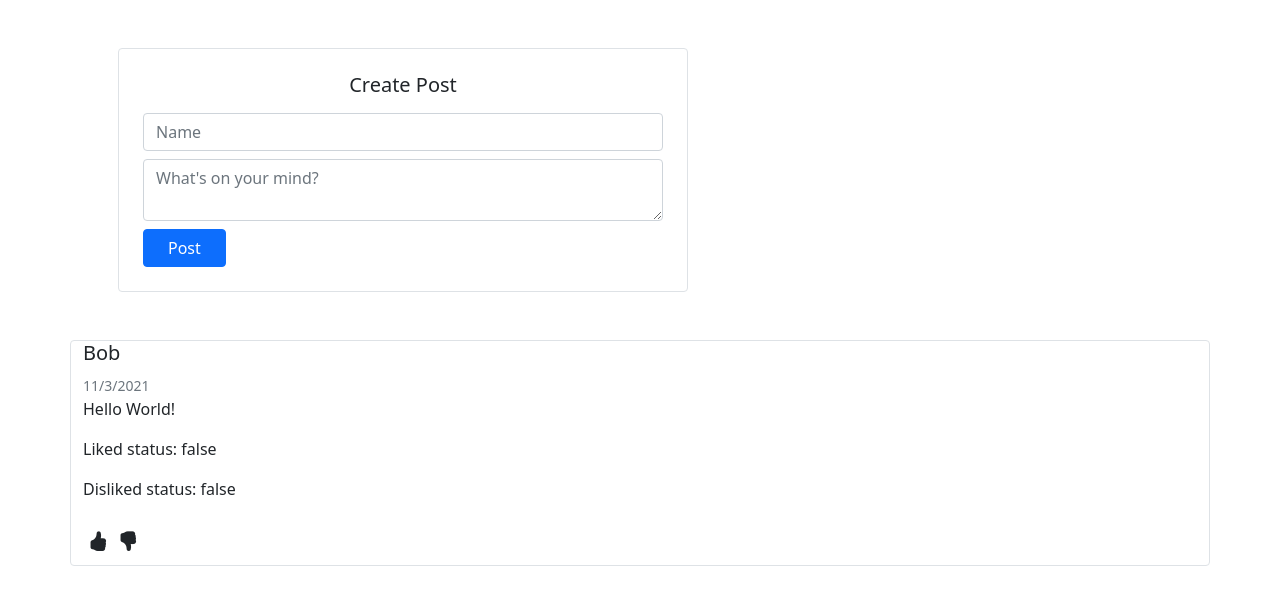
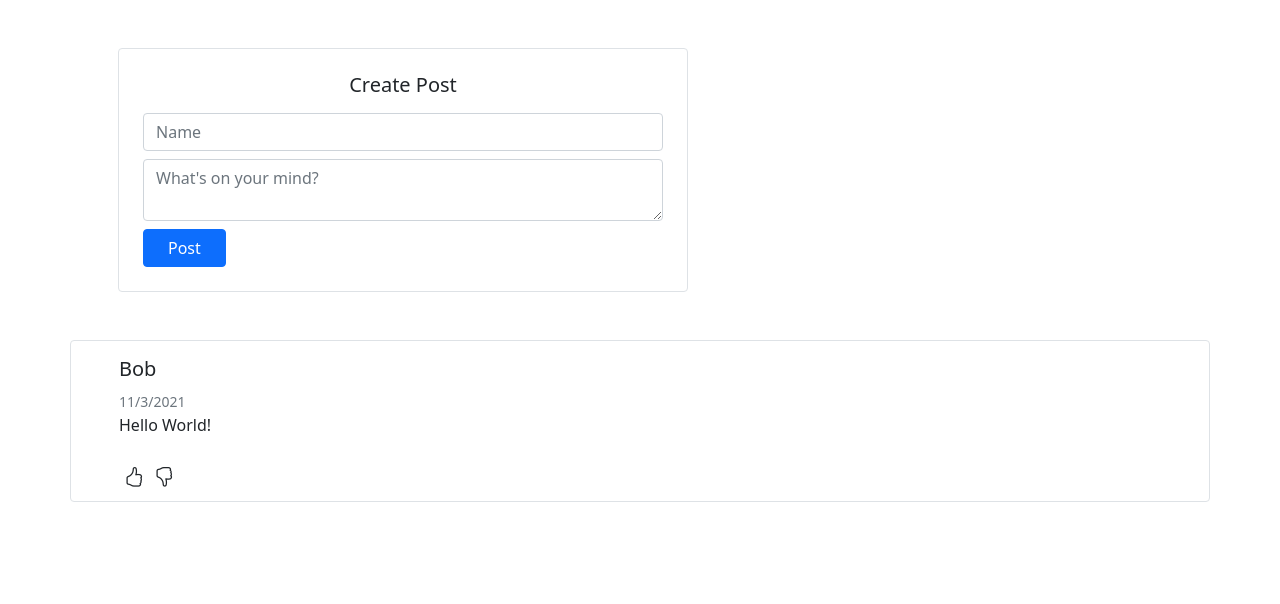
Before and after one commit to Elizabeth-Giovanniello/SocialFeed, a React (Create React App) app: page / in a window 1280 px wide. Shown: the top 604 px of the page. Built offline with nearby package versions, Linux system fonts and the light colour scheme.

Commit message:
Refactored like/dislike buttons to change colors when clicked. Altered functionality so that a post cannot be both liked and disliked, but a user can reset to neutral by clicking again on the like or dislike button.

```diff
--- a/src/Components/AddPost/AddPostForm.jsx
+++ b/src/Components/AddPost/AddPostForm.jsx
@@ -23,10 +23,10 @@ const AddPostForm = (props) => {
             <h5 className="text-center mb-3">Create Post</h5>
             <form onSubmit={handleSubmit.bind(this)} className='form-grid'>
                 <div className="form-group">
-                    <input type="text" className='form-control' placeholder="Name" value={posterName} onChange={(event) => setPosterName(event.target.value)}/>
+                    <input type="text" className='form-control' placeholder="Name" value={posterName} onChange={(event) => setPosterName(event.target.value)} required/>
                 </div>
                 <div className="form-group">
-                    <textarea className='form-control mt-2' placeholder="What's on your mind?" value={content} onChange={(event) => setContent(event.target.value)}></textarea>
+                    <textarea className='form-control mt-2' placeholder="What's on your mind?" value={content} onChange={(event) => setContent(event.target.value)} required></textarea>
                 </div>
                 <button className="btn btn-primary mt-2 px-4" type="submit">Post</button>
             </form>
--- a/src/Components/SinglePost/SinglePost.jsx
+++ b/src/Components/SinglePost/SinglePost.jsx
@@ -6,41 +6,27 @@ const SinglePost = (props) => {
     const [likedStatus, setLikedStatus] = useState(false);
     const [dislikedStatus, setDislikedStatus] = useState(false);
 
-    // function toggleLike(){
-    //     if (likedStatus){
-    //         setLikedStatus(false);
-    //     }
-    //     else{
-    //         setLikedStatus(true);
-    //         setDislikedStatus(false);
-    //     }
-    //     console.log(`Liked status: ${likedStatus}/nDisliked status: ${dislikedStatus}`)
-    // }
+    function toggleLike(){
+        setLikedStatus(!likedStatus);
+        if(dislikedStatus){setDislikedStatus(false);}
+    }
 
-    // function toggleDislike(){
-    //     if (dislikedStatus){
-    //         setDislikedStatus(false);
-    //     }
-    //     else{
-    //         setDislikedStatus(true);
-    //         setLikedStatus(false);
-    //     }
-    //     console.log(`Liked status: ${likedStatus}/nDisliked status: ${dislikedStatus}`)
-    // }
+    function toggleDislike(){
+        setDislikedStatus(!dislikedStatus);
+        if(likedStatus){setLikedStatus(false);}
+    }
 
     return (
-        <div className="container border rounded">
+        <div className="container border rounded px-5 pt-3 mb-4">
             <h5>{props.posterName}</h5>
             <small className="text-muted">{props.date}</small>
             <p>{props.content}</p>
-            <p>Liked status: {likedStatus.toString()}</p>
-            <p>Disliked status: {dislikedStatus.toString()}</p>
-            <button className="btn px-1 btn-lg bi bi-hand-thumbs-up-fill" onClick={()=> setLikedStatus(!likedStatus)}></button>
-            <button className="btn px-1 btn-lg bi bi-hand-thumbs-down-fill" onClick={()=> setDislikedStatus(!dislikedStatus)}></button>
+            <button className={"btn px-1 btn-lg bi bi-hand-thumbs-up" + (likedStatus ? "-fill text-primary" : "")} onClick={()=> toggleLike()}></button>
+            <button className={"btn px-1 btn-lg bi bi-hand-thumbs-down" + (dislikedStatus ? "-fill text-primary" : "")} onClick={()=> toggleDislike()}></button>
         </div>
     );
 }
 
-// className={"btn px-1 btn-lg bi bi-hand-thumbs-up " + (this.likedStatus ? "-fill text-primary" : "")}
+
 
 export default SinglePost;
```
